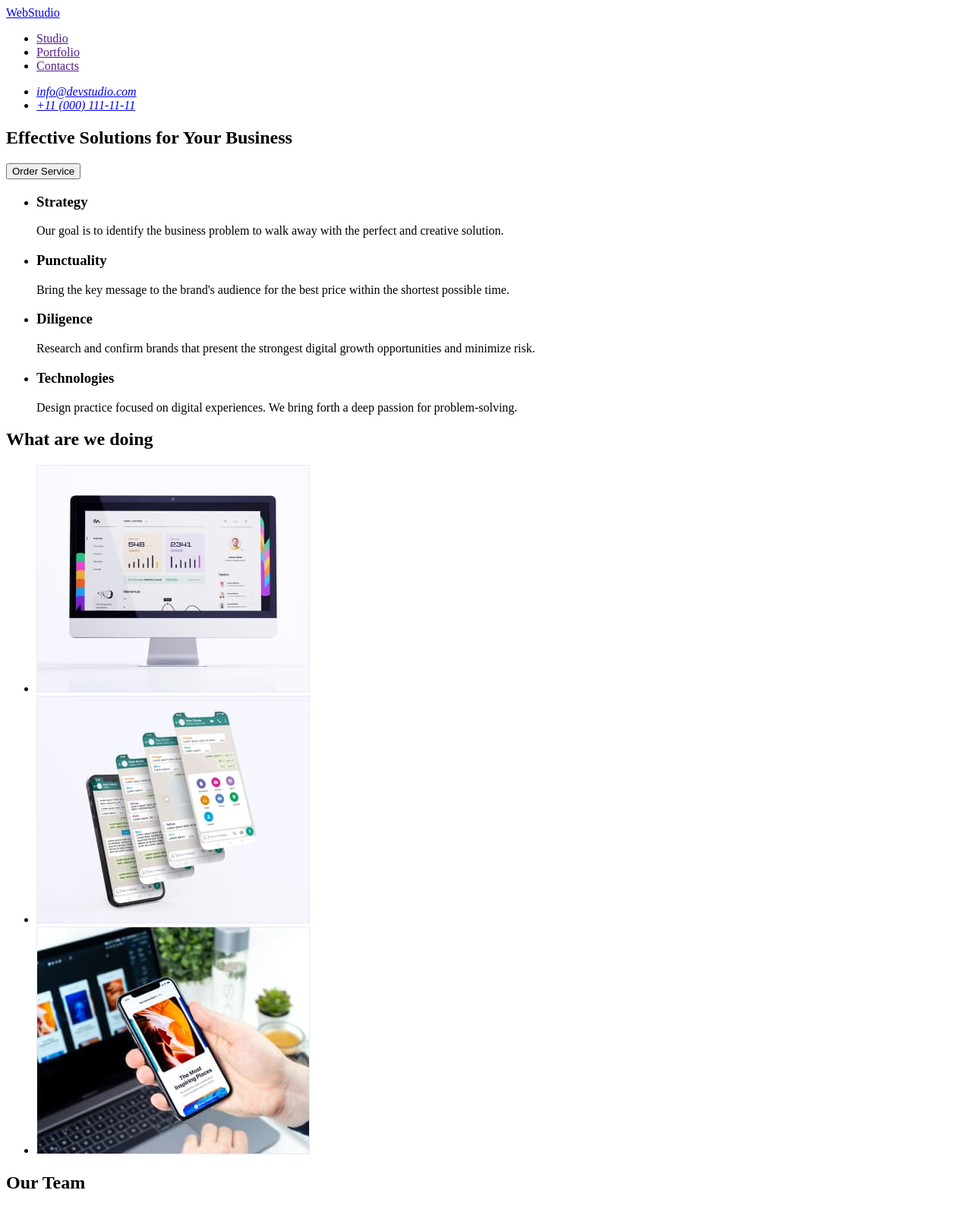
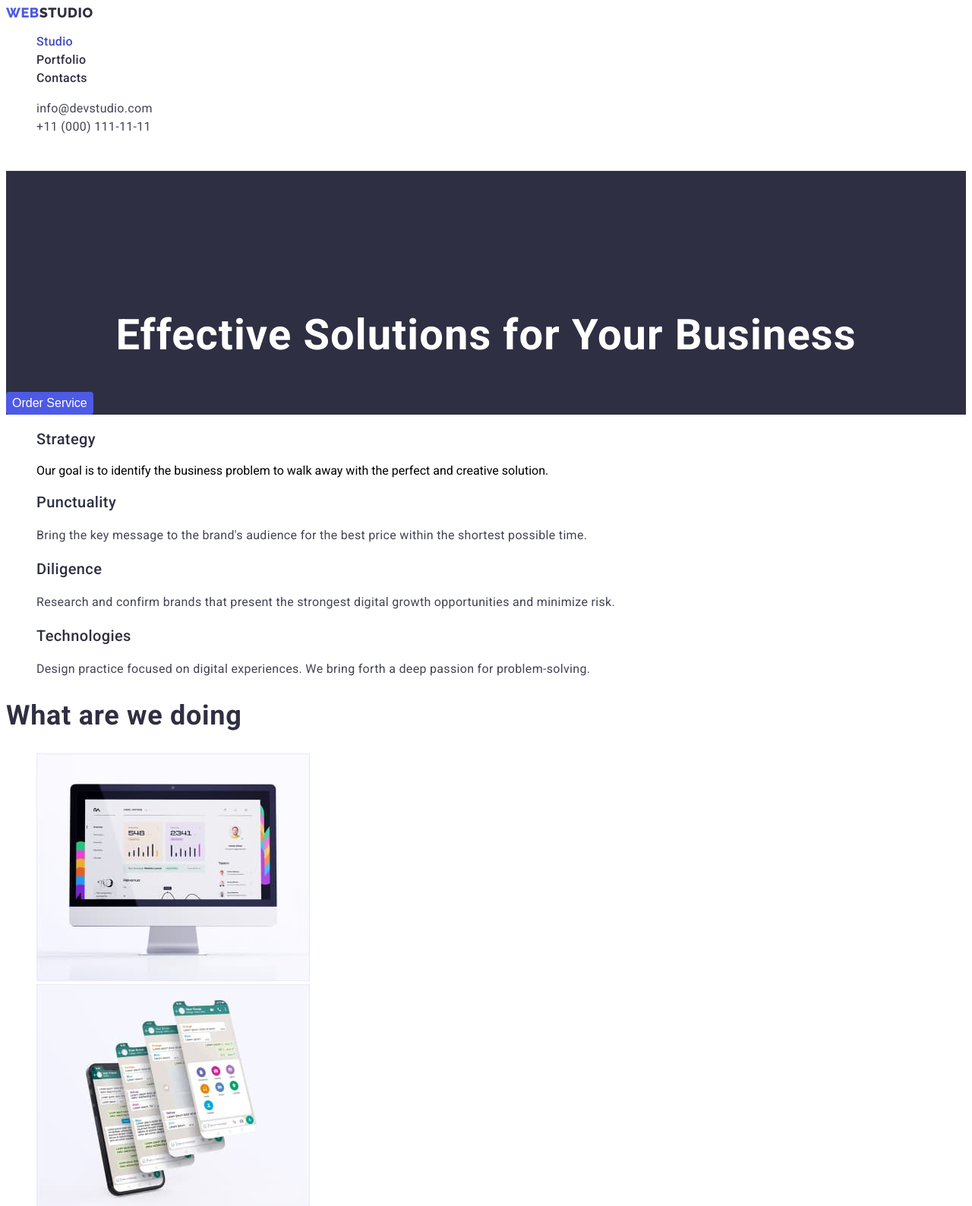
Before and after one commit to annnsvm/goit-markup-hw-02, a plain HTML site: page index.html in a window 1280 px wide. Shown: the top 1588 px of the page at 76% size. Drawn offline with Linux system fonts and the light colour scheme.

Commit message:
added new page and css styles

```diff
--- /dev/null
+++ b/css/styles.css
@@ -0,0 +1,222 @@
+:root {
+  --text-color-bold: #2e2f42;
+  --text-color-light: #434455;
+  --accent-color: #4d5ae5;
+  --conditions-color: #404bbf;
+  --background-color-dark: #2e2f42;
+  --background-color-light: #f4f4fd;
+  --primary-white-color: #ffffff;
+}
+
+body {
+  font-family: "Roboto";
+}
+
+ul {
+  list-style-type: none;
+}
+
+a {
+  text-decoration: none;
+}
+
+/* LOGO */
+
+.logo-first {
+  font-family: "Raleway";
+  font-style: normal;
+  font-weight: 800;
+  font-size: 18px;
+  line-height: 0.75;
+  letter-spacing: 0.03em;
+  color: var(--accent-color);
+  text-decoration: none;
+}
+
+.logo-second {
+  font-family: "Raleway";
+  font-style: normal;
+  font-weight: 800;
+  font-size: 18px;
+  line-height: 0.75;
+  letter-spacing: 0.03em;
+  color: var(--text-color-bold);
+  text-decoration: none;
+}
+
+.logo-second-footer {
+  color: var(--background-color-light);
+}
+
+/* NAVIGATION */
+
+.site-nav .link {
+  font-style: normal;
+  font-weight: 500;
+  font-size: 16px;
+  line-height: 1.5;
+  letter-spacing: 0.02em;
+  color: var(--text-color-bold);
+}
+
+.site-nav .link:active {
+  color: var(--conditions-color);
+}
+
+.site-nav .link.current {
+  color: var(--conditions-color);
+}
+
+.site-nav .link:hover {
+  color: var(--conditions-color);
+}
+
+/* ADDRESS */
+
+.site-contacts .contacts {
+  font-style: normal;
+  font-size: 16px;
+  line-height: 1.5;
+  letter-spacing: 0.02em;
+  color: var(--text-color-light);
+}
+
+.site-contacts .contacts:active {
+  color: var(--conditions-color);
+}
+
+.site-contacts .contacts:hover {
+  color: var(--conditions-color);
+}
+/* HERO */
+
+.hero {
+  background-color: var(--background-color-dark);
+}
+
+.hero-title {
+  font-weight: 700;
+  font-size: 56px;
+  line-height: 1;
+  text-align: center;
+  letter-spacing: 0.02em;
+  color: var(--primary-white-color);
+  padding-top: 188px;
+}
+
+/* BUTTON */
+
+.button {
+  color: var(--primary-white-color);
+  background-color: var(--background-color-dark);
+  border-radius: 4px;
+  font-weight: 500;
+  font-size: 16px;
+  line-height: 1.5;
+  cursor: pointer;
+}
+
+.button.primary {
+  background-color: var(--accent-color);
+  color: var(--primary-white-color);
+  border-color: transparent;
+}
+
+.button.primary:hover {
+  background-color: #404bbf;
+}
+
+.button.secondary {
+  background-color: var(--background-color-light);
+  color: var(--accent-color);
+  border: 1px solid #e7e9fc;
+  border-radius: 4px;
+}
+
+.button.secondary:hover {
+  background-color: var(--conditions-color);
+  color: var(--primary-white-color);
+}
+/* features */
+
+.features.title {
+  color: var(--text-color-bold);
+  font-weight: 500;
+  font-size: 20px;
+  line-height: 1.2;
+  letter-spacing: 0.02em;
+}
+
+.features.text {
+  font-size: 16px;
+  line-height: 1.5;
+  letter-spacing: 0.02em;
+  color: var(--text-color-light);
+}
+
+/* about */
+.about.title {
+  font-weight: 700;
+  font-size: 36px;
+  line-height: 1.1;
+  color: var(--text-color-bold);
+  letter-spacing: 0.02em;
+}
+
+/* team */
+
+.team {
+  background-color: var(--background-color-light);
+}
+.team.title {
+  font-weight: 700;
+  font-size: 36px;
+  line-height: 1.1;
+  letter-spacing: 0.02em;
+  color: var(--text-color-bold);
+}
+
+.team.names {
+  font-weight: 500;
+  font-size: 20px;
+  line-height: 1.2;
+  letter-spacing: 0.02em;
+  color: var(--text-color-bold);
+}
+
+.team.position {
+  font-size: 16px;
+  line-height: 1.5;
+  letter-spacing: 0.02em;
+  color: var(--text-color-light);
+}
+
+/* footer */
+
+.footer {
+  background-color: var(--background-color-dark);
+}
+
+.footer.text {
+  font-size: 16px;
+  line-height: 1.5;
+  letter-spacing: 0.02em;
+  color: var(--background-color-light);
+}
+
+/* PORTFOLIO */
+
+.project.title {
+  font-weight: 500;
+  font-size: 20px;
+  line-height: 1.2;
+  letter-spacing: 0.02em;
+  color: var(--text-color-bold);
+}
+
+.project.text {
+  font-size: 16px;
+  line-height: 1.5;
+  letter-spacing: 0.02em;
+  color: var(--text-color-light);
+}
--- a/index.html
+++ b/index.html
@@ -5,64 +5,85 @@
     <meta http-equiv="X-UA-Compatible" content="IE=edge" />
     <meta name="viewport" content="width=device-width, initial-scale=1.0" />
     <title>Web Studio</title>
+    <link rel="stylesheet" href="./css/styles.css" />
+    <link rel="preconnect" href="https://fonts.googleapis.com" />
+    <link rel="preconnect" href="https://fonts.gstatic.com" crossorigin />
+    <link
+      href="https://fonts.googleapis.com/css2?family=Raleway:wght@800&display=swap"
+      rel="stylesheet"
+    />
+    <link rel="preconnect" href="https://fonts.googleapis.com" />
+    <link rel="preconnect" href="https://fonts.gstatic.com" crossorigin />
+    <link
+      href="https://fonts.googleapis.com/css2?family=Raleway:wght@800&family=Roboto:wght@400;500;700;900&display=swap"
+      rel="stylesheet"
+    />
   </head>
   <body>
-    <header>
+    <header class="page-header">
       <nav>
-        <a href="./index.html">WebStudio</a>
-        <ul>
-          <li><a href="">Studio</a></li>
-          <li><a href="">Portfolio</a></li>
-          <li><a href="">Contacts</a></li>
+        <a href="./index.html" class="logo-first"
+          >WEB<span class="logo-second">STUDIO</span>
+        </a>
+        <ul class="site-nav">
+          <li><a href="" class="link current">Studio</a></li>
+          <li><a href="./portfolio.html" class="link">Portfolio</a></li>
+          <li><a href="" class="link">Contacts</a></li>
         </ul>
       </nav>
       <address>
-        <ul>
-          <li><a href="mailto:info@devstudio.com">info@devstudio.com</a></li>
-          <li><a href="tel:+110001111111">+11 (000) 111-11-11</a></li>
+        <ul class="site-contacts">
+          <li>
+            <a href="mailto:info@devstudio.com" class="contacts"
+              >info@devstudio.com</a
+            >
+          </li>
+          <li>
+            <a href="tel:+110001111111" class="contacts">+11 (000) 111-11-11</a>
+          </li>
         </ul>
       </address>
     </header>
     <main>
-      <section>
-        <h1>Effective Solutions for Your Business</h1>
-        <button type="button">Order Service</button>
+      <section class="hero">
+        <h1 class="hero-title">Effective Solutions for Your Business</h1>
+        <button type="button" class="button primary">Order Service</button>
       </section>
-      <section>
+      <section class="features">
         <h2 hidden>features</h2>
         <ul>
           <li>
-            <h3>Strategy</h3>
+            <h3 class="features title">Strategy</h3>
             <p>
               Our goal is to identify the business problem to walk away with the
               perfect and creative solution.
             </p>
           </li>
           <li>
-            <h3>Punctuality</h3>
-            <p>
+            <h3 class="features title">Punctuality</h3>
+            <p class="features text">
               Bring the key message to the brand's audience for the best price
               within the shortest possible time.
             </p>
           </li>
           <li>
-            <h3>Diligence</h3>
-            <p>
+            <h3 class="features title">Diligence</h3>
+            <p class="features text">
               Research and confirm brands that present the strongest digital
               growth opportunities and minimize risk.
             </p>
           </li>
           <li>
-            <h3>Technologies</h3>
-            <p>
+            <h3 class="features title">Technologies</h3>
+            <p class="features text">
               Design practice focused on digital experiences. We bring forth a
               deep passion for problem-solving.
             </p>
           </li>
         </ul>
       </section>
-      <section>
-        <h2>What are we doing</h2>
+      <section class="about">
+        <h2 class="about title">What are we doing</h2>
         <ul>
           <li>
             <img src="./images/desktop.jpg" alt="Desktop view" width="360" />
@@ -75,35 +96,37 @@
           </li>
         </ul>
       </section>
-      <section>
-        <h2>Our Team</h2>
+      <section class="team">
+        <h2 class="team title">Our Team</h2>
         <ul>
           <li>
             <img src="./images/beard_man.jpg" alt="Beard Man" width="264" />
-            <h3>Mark Guerrero</h3>
-            <p>Product Designer</p>
+            <h3 class="team names">Mark Guerrero</h3>
+            <p class="team position">Product Designer</p>
           </li>
           <li>
             <img src="./images/guy.jpg" alt="Guy" width="264" />
-            <h3>Tom Ford</h3>
-            <p>Frontend Developer</p>
+            <h3 class="team names">Tom Ford</h3>
+            <p class="team position">Frontend Developer</p>
           </li>
           <li>
             <img src="./images/girl.jpg" alt="Girl" width="264" />
-            <h3>Camila Garcia</h3>
-            <p>Marketing</p>
+            <h3 class="team names">Camila Garcia</h3>
+            <p class="team position">Marketing</p>
           </li>
           <li>
             <img src="./images/man.jpg" alt="Man" width="264" />
-            <h3>Daniel Wilson</h3>
-            <p>UI Designer</p>
+            <h3 class="team names">Daniel Wilson</h3>
+            <p class="team position">UI Designer</p>
           </li>
         </ul>
       </section>
     </main>
-    <footer>
-      <a href="./index.html">WebStudio</a>
-      <p>
+    <footer class="footer">
+      <a href="./index.html" class="logo-first"
+        >WEB<span class="logo-second-footer">STUDIO</span>
+      </a>
+      <p class="footer text">
         Increase the flow of customers and sales for your business with digital
         marketing & growth solutions.
       </p>
```
Also changed, not shown: portfolio.html (added, +163 -0 lines), images/banking_app.jpg (added), images/cashless-payment.jpg (added), images/fresh-coffee.jpg (added), images/instagram-stories-concept.jpg (added), images/meditation-app.jpg (added), images/online-courses.jpg (added), images/organic-food.jpg (added), images/screen-illustrations.jpg (added), images/taxi-service.jpg (added), 2 other files.
